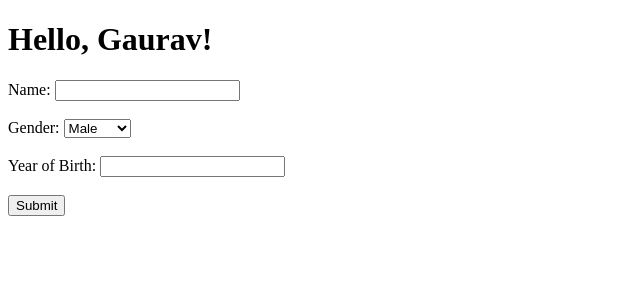
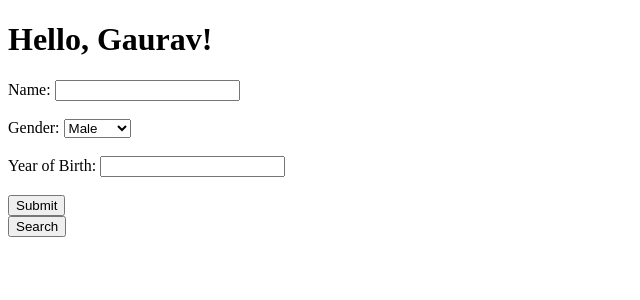
Before and after one commit to Gaurav1Singh1Sahab/Full_Stack_App, a Flask app: page / in a window 1280 px wide. Shown: the top 300 px of the page, without its empty margins (0-640 px from the left). Run offline with Flask 3, Linux system fonts and the light colour scheme.

Commit message:
Adding Search Button On Home Page

```diff
--- a/templates/index.html
+++ b/templates/index.html
@@ -26,5 +26,13 @@
     </form>
 
 
+    <!-- Search Button -->
+    <form action="/search" method="get">
+        <input type="submit" value="Search">
+    </form>
+
+
+
+
 </body>
 </html>
```
